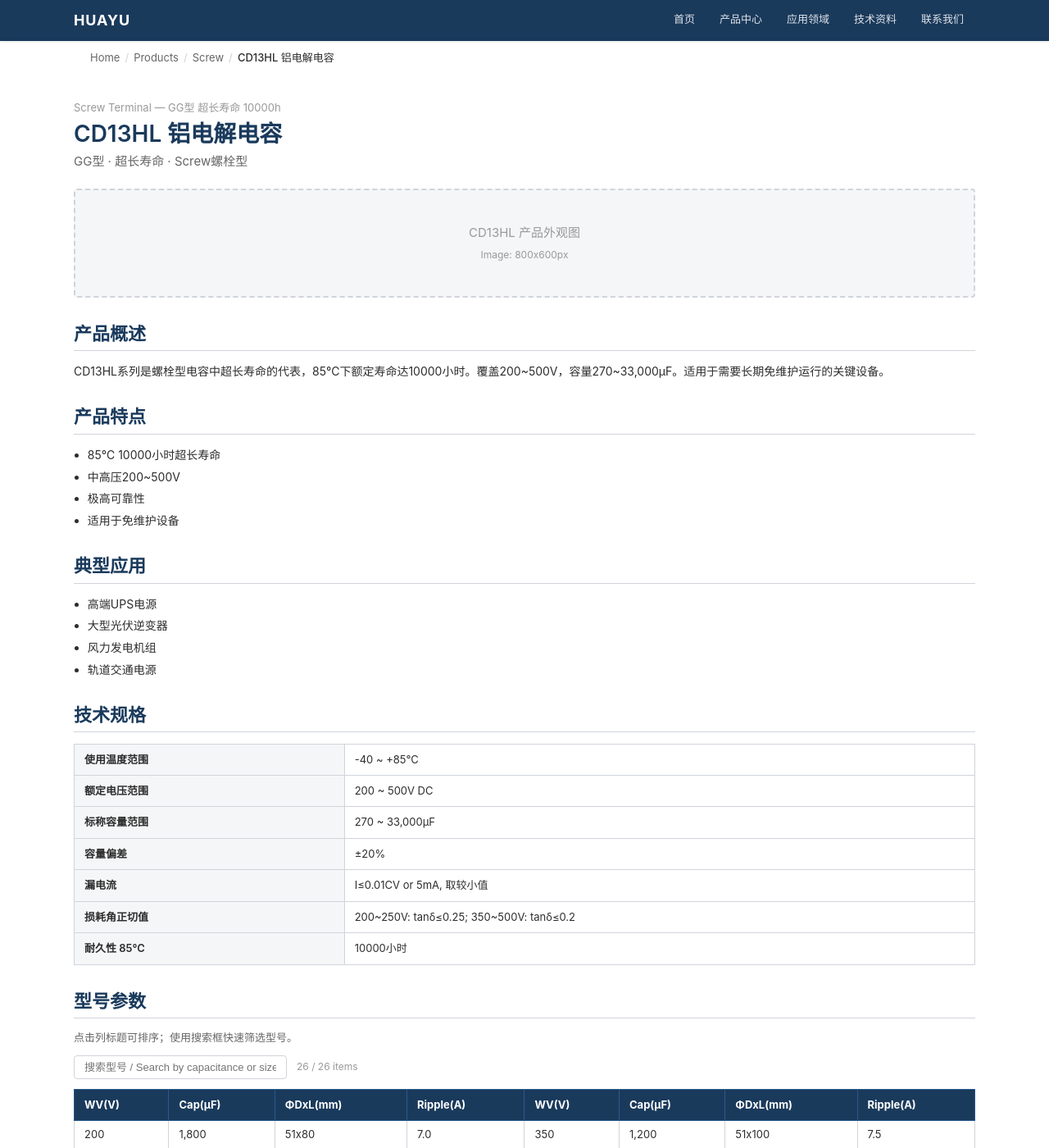
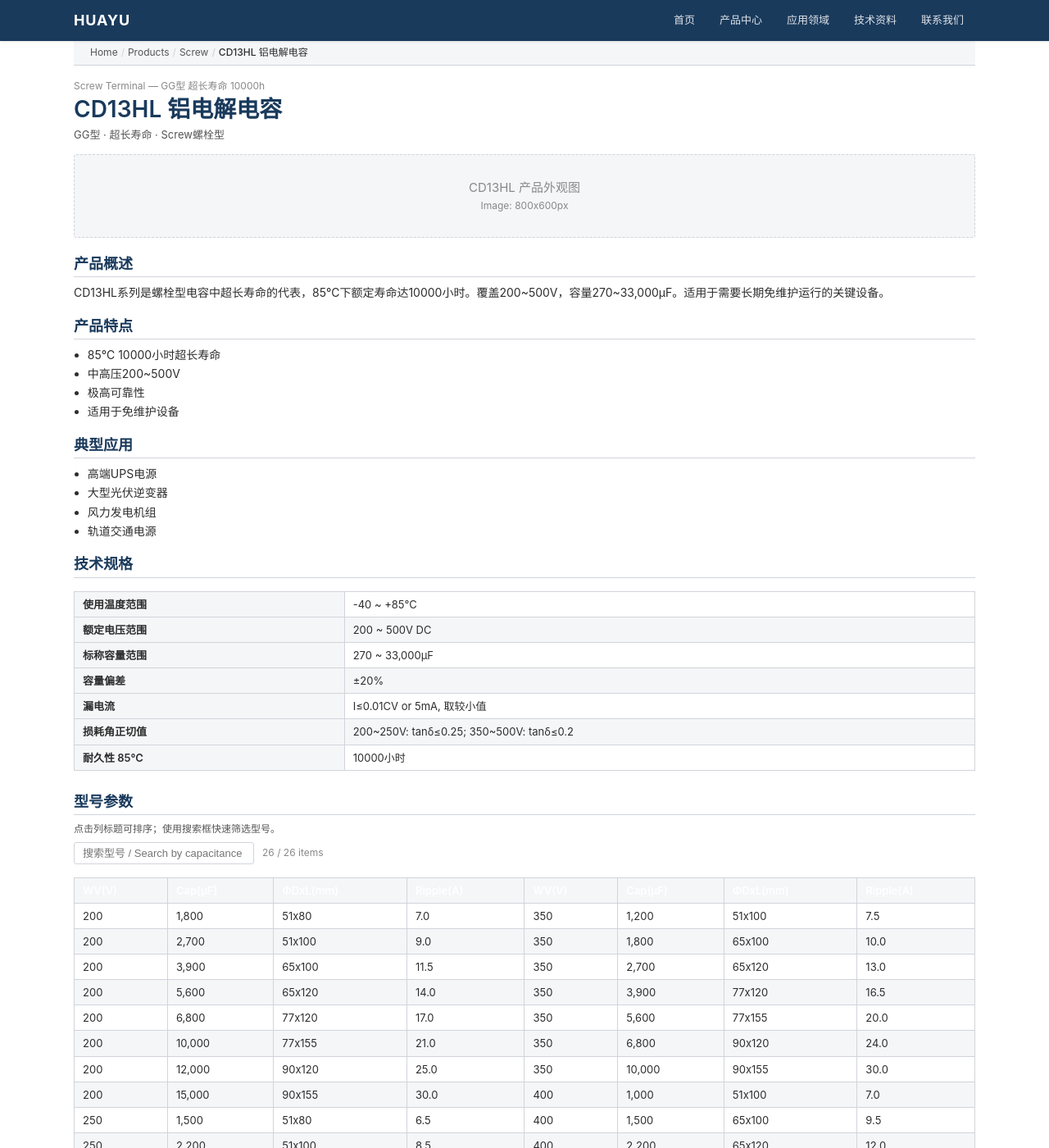
Before and after one commit to uzuhu/cap2605, a Jekyll site: the page built from products/screw/cd13hl.md, in a window 1280 px wide and 1400 px high. Shown: the whole window at 82% size. Built offline with Jekyll 4.4.1, drawn with Linux system fonts in a browser that asks for light colours.

Commit message:
style: 全局紧凑化——面包屑加底部分隔线、内容区减少间距、表格 tighter、Markdown 表格统一样式

```diff
--- a/assets/css/style.css
+++ b/assets/css/style.css
@@ -1,6 +1,6 @@
 /* ============================================================
    南通华裕电子有限公司 - Nantong Huayu Electronics
-   Clean, technical, European-style design
+   Compact, technical, data-focused design
    ============================================================ */
 
 /* --- Reset & Base --- */
@@ -15,10 +15,11 @@
   --c-bg-alt: #f5f6f8;
   --c-border: #d0d4da;
   --c-text: #2d2d2d;
-  --c-text-light: #666;
-  --c-text-muted: #999;
+  --c-text-light: #555;
+  --c-text-muted: #888;
   --font-mono: 'SF Mono', 'Cascadia Code', 'Consolas', 'Monaco', monospace;
   --font-sans: -apple-system, BlinkMacSystemFont, 'Segoe UI', Roboto, 'Helvetica Neue', Arial, sans-serif;
+  --font-size-xs: 0.75rem;
   --font-size-sm: 0.8125rem;
   --font-size-base: 0.875rem;
   --font-size-md: 0.9375rem;
@@ -26,14 +27,14 @@
   --font-size-xl: 1.375rem;
   --font-size-2xl: 1.75rem;
   --max-width: 1140px;
-  --radius: 4px;
+  --radius: 3px;
 }
 
 html { font-size: 16px; scroll-behavior: smooth; }
 body {
   font-family: var(--font-sans);
   font-size: var(--font-size-base);
-  line-height: 1.65;
+  line-height: 1.55;
   color: var(--c-text);
   background: var(--c-bg);
 }
@@ -44,14 +45,15 @@
 img { max-width: 100%; height: auto; }
 
 h1, h2, h3, h4 { font-weight: 600; line-height: 1.3; color: var(--c-primary); }
-h1 { font-size: var(--font-size-2xl); margin-bottom: 0.5em; }
-h2 { font-size: var(--font-size-xl); margin: 1.8em 0 0.6em; }
-h3 { font-size: var(--font-size-lg); margin: 1.5em 0 0.5em; }
+h1 { font-size: var(--font-size-2xl); margin-bottom: 0.35em; }
+h2 { font-size: var(--font-size-xl); margin: 1.2em 0 0.4em; }
+h3 { font-size: var(--font-size-lg); margin: 1.0em 0 0.35em; }
+h4 { font-size: var(--font-size-md); margin: 0.8em 0 0.3em; }
 
-p { margin-bottom: 0.8em; }
+p { margin-bottom: 0.6em; }
 
-ul, ol { margin: 0 0 0.8em 1.2em; }
-li { margin-bottom: 0.25em; }
+ul, ol { margin: 0 0 0.5em 1.2em; }
+li { margin-bottom: 0.15em; }
 
 /* --- Skip Link --- */
 .skip-link { position: absolute; left: -9999px; top: 0; z-index: 999; background: var(--c-primary); color: #fff; padding: 8px 16px; font-size: var(--font-size-sm); }
@@ -107,7 +109,7 @@
 .caret { font-size: 0.7em; margin-left: 4px; opacity: 0.6; }
 
 .nav-dropdown li a {
-  display: block; padding: 7px 16px; color: var(--c-text); font-size: var(--font-size-sm);
+  display: block; padding: 6px 14px; color: var(--c-text); font-size: var(--font-size-sm);
   text-decoration: none; transition: background 0.15s; white-space: nowrap;
 }
 .nav-dropdown li a:hover { background: var(--c-bg-alt); color: var(--c-primary); }
@@ -118,18 +120,22 @@
 
 /* --- Breadcrumb --- */
 .breadcrumb {
-  max-width: var(--max-width); margin: 0 auto; padding: 10px 20px;
-  font-size: var(--font-size-sm); color: var(--c-text-muted);
+  max-width: var(--max-width); margin: 0 auto;
+  padding: 5px 20px;
+  font-size: var(--font-size-xs);
+  color: var(--c-text-muted);
+  background: var(--c-bg-alt);
+  border-bottom: 1px solid var(--c-border);
 }
-.breadcrumb ol { list-style: none; display: flex; flex-wrap: wrap; margin: 0; padding: 0; }
+.breadcrumb ol { list-style: none; display: flex; flex-wrap: wrap; margin: 0; padding: 0; gap: 4px; }
 .breadcrumb li { margin: 0; }
-.breadcrumb li + li::before { content: "/"; margin: 0 6px; color: var(--c-border); }
+.breadcrumb li + li::before { content: "/"; margin-right: 4px; color: var(--c-border); }
 .breadcrumb a { color: var(--c-text-light); }
-.breadcrumb a:hover { color: var(--c-primary); }
+.breadcrumb a:hover { color: var(--c-primary); text-decoration: underline; }
 .breadcrumb [aria-current] { color: var(--c-text); font-weight: 500; }
 
 /* --- Main Content --- */
-main { max-width: var(--max-width); margin: 0 auto; padding: 0 20px 60px; min-height: 60vh; }
+main { max-width: var(--max-width); margin: 0 auto; padding: 0 20px 40px; min-height: 60vh; }
 
 /* --- Footer --- */
 .site-footer {
@@ -143,111 +149,143 @@
 
 /* --- Home Page --- */
 .home-hero {
-  padding: 60px 0 40px;
+  padding: 40px 0 30px;
   border-bottom: 1px solid var(--c-border);
 }
-.home-hero h1 { font-size: 2rem; margin-bottom: 0.3em; }
+.home-hero h1 { font-size: 1.75rem; margin-bottom: 0.3em; }
 .home-hero .tagline { font-size: var(--font-size-lg); color: var(--c-text-light); max-width: 700px; }
 .home-hero .highlight { color: var(--c-accent); font-weight: 600; }
 
 .home-features {
-  display: grid; grid-template-columns: repeat(auto-fit, minmax(240px, 1fr)); gap: 24px;
-  padding: 40px 0;
+  display: grid; grid-template-columns: repeat(auto-fit, minmax(240px, 1fr)); gap: 16px;
+  padding: 24px 0;
 }
 .feature-card {
-  padding: 24px; background: var(--c-bg-alt); border-radius: var(--radius);
+  padding: 18px; background: var(--c-bg-alt); border-radius: var(--radius);
   border-left: 3px solid var(--c-primary);
 }
-.feature-card h3 { font-size: var(--font-size-md); margin: 0 0 8px; }
+.feature-card h3 { font-size: var(--font-size-md); margin: 0 0 6px; }
 .feature-card p { font-size: var(--font-size-sm); color: var(--c-text-light); margin: 0; }
 
-.home-products { padding: 30px 0; }
+.home-products { padding: 20px 0; }
 .home-products h2 { margin-top: 0; }
 .product-card-grid {
-  display: grid; grid-template-columns: repeat(auto-fill, minmax(158px, 1fr)); gap: 12px;
-  margin-top: 16px;
+  display: grid; grid-template-columns: repeat(auto-fill, minmax(158px, 1fr)); gap: 10px;
+  margin-top: 12px;
 }
 .product-card {
-  padding: 14px; border: 1px solid var(--c-border); border-radius: var(--radius);
+  padding: 12px; border: 1px solid var(--c-border); border-radius: var(--radius);
   font-size: var(--font-size-sm); transition: border-color 0.2s, box-shadow 0.2s;
 }
-.product-card:hover { border-color: var(--c-primary); box-shadow: 0 2px 8px rgba(0,0,0,0.06); }
-.product-card strong { display: block; font-size: var(--font-size-base); color: var(--c-primary); margin-bottom: 4px; }
+.product-card:hover { border-color: var(--c-primary); box-shadow: 0 2px 6px rgba(0,0,0,0.06); }
+.product-card strong { display: block; font-size: var(--font-size-base); color: var(--c-primary); margin-bottom: 3px; }
 .product-card span { color: var(--c-text-light); font-size: 0.75rem; }
 
 /* --- Product Page --- */
-.product-header { margin: 30px 0 20px; }
-.product-header h1 { margin-bottom: 4px; }
-.product-type { color: var(--c-text-muted); font-size: var(--font-size-sm); margin-bottom: 2px; }
-.product-subtitle { color: var(--c-text-light); font-size: var(--font-size-md); }
+.product-header { margin: 16px 0 14px; }
+.product-header h1 { margin-bottom: 2px; }
+.product-type { color: var(--c-text-muted); font-size: var(--font-size-xs); margin-bottom: 1px; }
+.product-subtitle { color: var(--c-text-light); font-size: var(--font-size-sm); }
 
 .product-image-placeholder {
-  background: var(--c-bg-alt); border: 2px dashed var(--c-border); border-radius: var(--radius);
-  padding: 40px; text-align: center; margin: 0 0 30px;
+  background: var(--c-bg-alt); border: 1px dashed var(--c-border); border-radius: var(--radius);
+  padding: 28px; text-align: center; margin: 0 0 20px;
 }
-.product-image-placeholder .placeholder-text { display: block; color: var(--c-text-muted); font-size: var(--font-size-md); margin-bottom: 4px; }
+.product-image-placeholder .placeholder-text { display: block; color: var(--c-text-muted); font-size: var(--font-size-md); margin-bottom: 2px; }
 .product-image-placeholder .placeholder-size { display: block; color: var(--c-text-muted); font-size: 0.75rem; }
 
-.product-content section { margin-bottom: 30px; }
-.product-content h2 { margin-top: 0; padding-bottom: 6px; border-bottom: 1px solid var(--c-border); }
+.product-content section { margin-bottom: 18px; }
+.product-content h2 {
+  margin-top: 0; margin-bottom: 8px; padding-bottom: 4px;
+  border-bottom: 1px solid var(--c-border); font-size: var(--font-size-lg);
+}
+.product-content ul { margin: 0 0 0.4em 1.2em; }
+.product-content li { margin-bottom: 0.1em; }
 
 /* --- Tables --- */
-.table-responsive { overflow-x: auto; -webkit-overflow-scrolling: touch; margin: 12px 0; }
+.table-responsive { overflow-x: auto; -webkit-overflow-scrolling: touch; margin: 8px 0; }
 
 table { width: 100%; border-collapse: collapse; font-size: var(--font-size-sm); }
 
 .spec-table th {
-  background: var(--c-bg-alt); text-align: left; padding: 8px 12px; border: 1px solid var(--c-border);
+  background: var(--c-bg-alt); text-align: left; padding: 6px 10px; border: 1px solid var(--c-border);
   width: 30%; font-weight: 600; white-space: nowrap;
 }
-.spec-table td { padding: 8px 12px; border: 1px solid var(--c-border); }
+.spec-table td { padding: 6px 10px; border: 1px solid var(--c-border); }
 
 .spec-data-table { white-space: nowrap; }
 .spec-data-table thead th {
-  background: var(--c-primary); color: #fff; padding: 8px 12px; border: 1px solid var(--c-primary-light);
+  background: var(--c-primary); color: #fff; padding: 6px 10px; border: 1px solid var(--c-primary-light);
   font-size: var(--font-size-sm); text-align: left; position: sticky; top: 0;
 }
 .spec-data-table thead th.sort-asc::after { content: " \25B2"; font-size: 0.6em; }
 .spec-data-table thead th.sort-desc::after { content: " \25BC"; font-size: 0.6em; }
-.spec-data-table tbody td { padding: 6px 12px; border: 1px solid var(--c-border); }
+.spec-data-table tbody td { padding: 5px 10px; border: 1px solid var(--c-border); }
 .spec-data-table tbody tr:nth-child(even) { background: var(--c-bg-alt); }
 .spec-data-table tbody tr:hover { background: #e8f0fa; }
 
-.table-note { font-size: var(--font-size-sm); color: var(--c-text-light); margin-bottom: 10px; }
+/* Markdown content tables (in {{ content }}) */
+main > article table,
+.product-content > section table,
+.page-content table {
+  width: 100%; border-collapse: collapse; font-size: var(--font-size-sm);
+  margin: 8px 0;
+}
+main > article table th,
+main > article table td,
+.product-content > section table th,
+.product-content > section table td,
+.page-content table th,
+.page-content table td {
+  padding: 5px 10px; border: 1px solid var(--c-border); text-align: left;
+}
+main > article table thead th,
+main > article table tbody th,
+.product-content > section table thead th,
+.product-content > section table tbody th,
+.page-content table thead th,
+.page-content table tbody th {
+  background: var(--c-bg-alt); font-weight: 600;
+}
+main > article table tbody tr:nth-child(even),
+.product-content > section table tbody tr:nth-child(even),
+.page-content table tbody tr:nth-child(even) { background: var(--c-bg-alt); }
+
+.table-note { font-size: var(--font-size-xs); color: var(--c-text-light); margin-bottom: 6px; }
 
 /* --- Filter Bar --- */
-.specs-filter-bar { display: flex; align-items: center; gap: 12px; margin-bottom: 12px; }
+.specs-filter-bar { display: flex; align-items: center; gap: 10px; margin-bottom: 8px; }
 .spec-filter-input {
-  padding: 6px 12px; border: 1px solid var(--c-border); border-radius: var(--radius);
-  font-size: var(--font-size-sm); width: 260px; max-width: 100%; outline: none;
+  padding: 5px 10px; border: 1px solid var(--c-border); border-radius: var(--radius);
+  font-size: var(--font-size-sm); width: 220px; max-width: 100%; outline: none;
 }
 .spec-filter-input:focus { border-color: var(--c-primary); box-shadow: 0 0 0 2px rgba(26,58,92,0.1); }
-.spec-filter-count { font-size: 0.75rem; color: var(--c-text-muted); white-space: nowrap; }
+.spec-filter-count { font-size: var(--font-size-xs); color: var(--c-text-muted); white-space: nowrap; }
 
 /* --- Page Content --- */
-.page-content { margin: 24px 0; }
-.page-content table { margin: 16px 0; }
+.page-content { margin: 16px 0; }
+.page-content table { margin: 10px 0; }
 
 /* --- Applications --- */
-.app-grid { display: grid; grid-template-columns: repeat(auto-fill, minmax(260px, 1fr)); gap: 16px; margin: 20px 0; }
+.app-grid { display: grid; grid-template-columns: repeat(auto-fill, minmax(240px, 1fr)); gap: 12px; margin: 14px 0; }
 .app-card {
-  padding: 20px; border: 1px solid var(--c-border); border-radius: var(--radius);
+  padding: 16px; border: 1px solid var(--c-border); border-radius: var(--radius);
   transition: border-color 0.2s, box-shadow 0.2s;
 }
-.app-card:hover { border-color: var(--c-primary); box-shadow: 0 2px 8px rgba(0,0,0,0.06); }
-.app-card h3 { margin: 0 0 8px; font-size: var(--font-size-md); }
-.app-card p { font-size: var(--font-size-sm); color: var(--c-text-light); margin: 0 0 10px; }
+.app-card:hover { border-color: var(--c-primary); box-shadow: 0 2px 6px rgba(0,0,0,0.06); }
+.app-card h3 { margin: 0 0 6px; font-size: var(--font-size-md); }
+.app-card p { font-size: var(--font-size-sm); color: var(--c-text-light); margin: 0 0 8px; }
 
 /* --- Product List Page --- */
-.product-list { margin: 16px 0; }
-.series-title { margin: 30px 0 10px; padding-bottom: 6px; border-bottom: 2px solid var(--c-primary); }
+.product-list { margin: 12px 0; }
+.series-title { margin: 24px 0 8px; padding-bottom: 4px; border-bottom: 2px solid var(--c-primary); font-size: var(--font-size-lg); }
 .series-title:first-child { margin-top: 0; }
 
 /* Comparison Table */
-.comparison-table { margin: 20px 0; }
+.comparison-table { margin: 14px 0; }
 .comparison-table table { font-size: var(--font-size-sm); }
-.comparison-table th { background: var(--c-bg-alt); text-align: left; padding: 6px 10px; border: 1px solid var(--c-border); font-weight: 600; white-space: nowrap; }
-.comparison-table td { padding: 6px 10px; border: 1px solid var(--c-border); white-space: nowrap; }
+.comparison-table th { background: var(--c-bg-alt); text-align: left; padding: 5px 10px; border: 1px solid var(--c-border); font-weight: 600; white-space: nowrap; }
+.comparison-table td { padding: 5px 10px; border: 1px solid var(--c-border); white-space: nowrap; }
 .comparison-table tbody tr:nth-child(even) { background: var(--c-bg-alt); }
 
 /* --- Responsive --- */
@@ -279,9 +317,8 @@
   .nav-dropdown li a:hover { background: rgba(255,255,255,0.1); color: #fff; }
   .nav-dropdown-nested li a { padding: 7px 40px; font-size: 0.75rem; }
 
-  .footer-inner { grid-template-columns: 1fr; gap: 20px; }
-  .home-hero { padding: 30px 0 20px; }
-  .home-hero h1 { font-size: 1.5rem; }
+  .home-hero { padding: 24px 0 18px; }
+  .home-hero h1 { font-size: 1.4rem; }
   .product-card-grid { grid-template-columns: repeat(auto-fill, minmax(130px, 1fr)); }
   .spec-data-table { font-size: 0.75rem; }
   .spec-data-table th, .spec-data-table td { padding: 4px 8px; }
@@ -289,7 +326,8 @@
 
 @media (max-width: 480px) {
   .nav-inner { padding: 0 12px; }
-  main { padding: 0 12px 40px; }
+  main { padding: 0 12px 30px; }
+  .breadcrumb { padding: 5px 12px; }
   .product-card-grid { grid-template-columns: repeat(2, 1fr); }
   .app-grid { grid-template-columns: 1fr; }
 }
```
